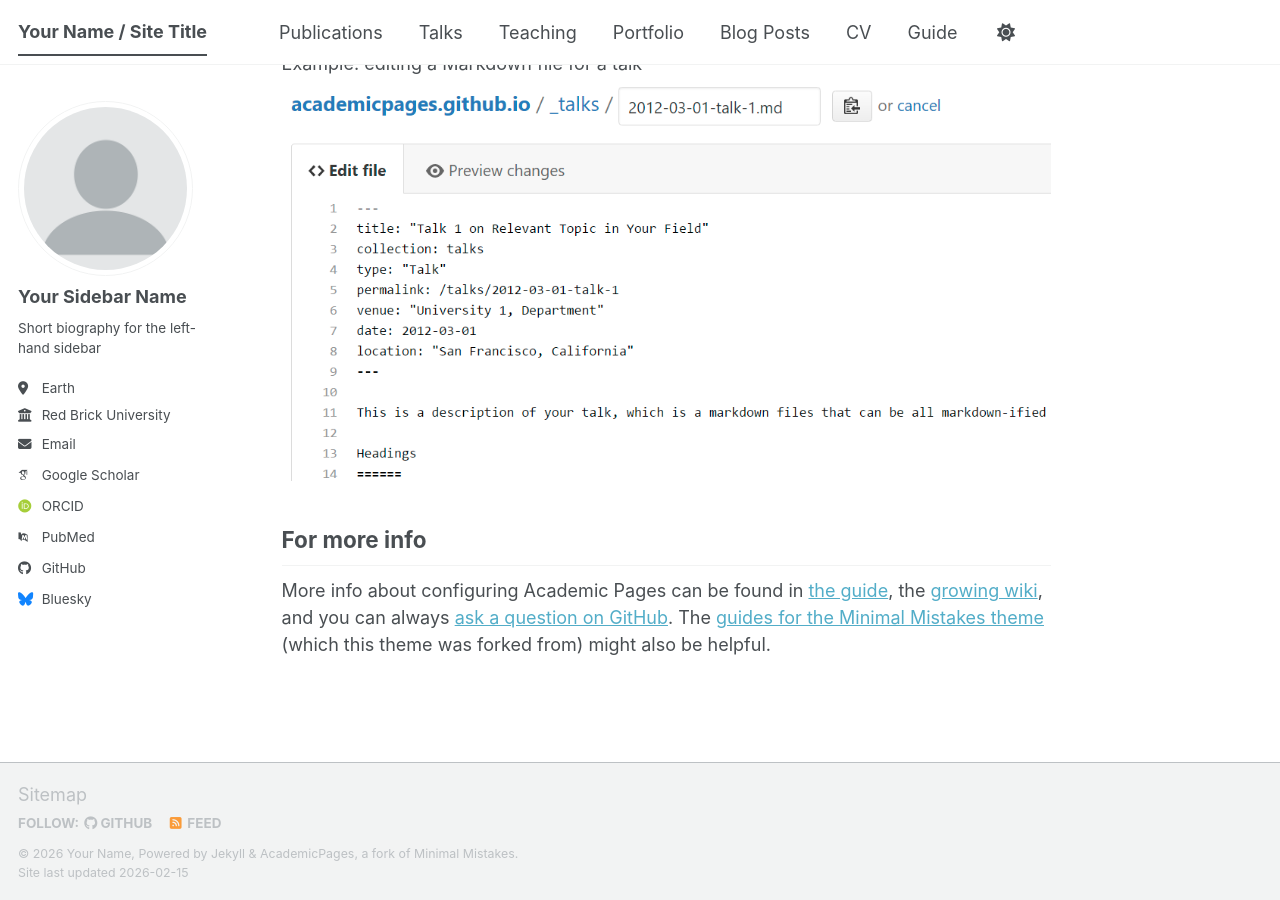
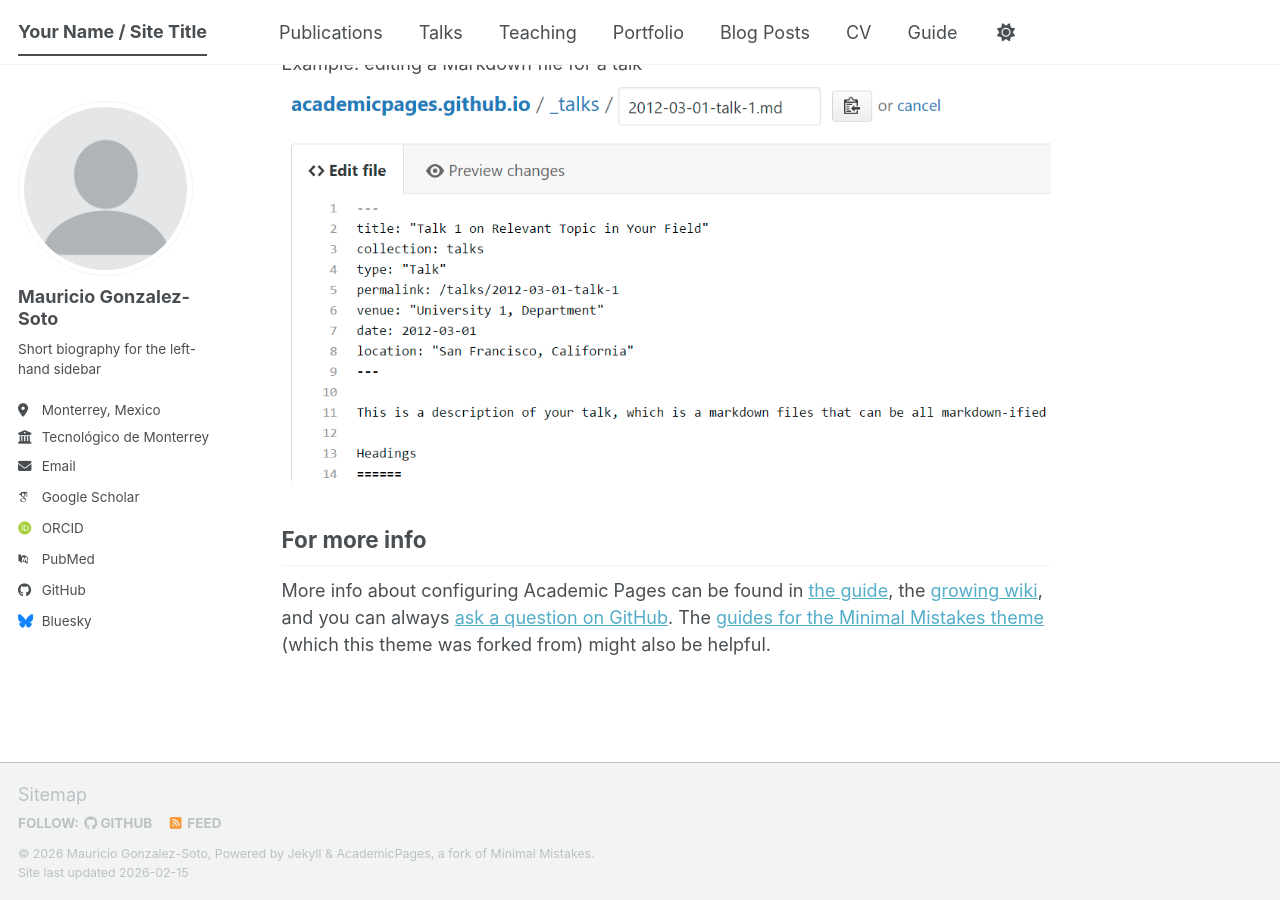
Before and after one commit to MauricioGS99/mauricio_gzz-soto, a Jekyll site: the page built from _pages/about.md, in a window 1280 px wide and 900 px high, scrolled down 2720 px. Built offline with Jekyll 4.4.1, drawn with Linux system fonts in a browser that asks for light colours; some web fonts are replaced; a script bundle is joined from its source files by our own code; library files that are not in the unit come from our copies.

Commit message:
Update _config.yml

```diff
--- a/_config.yml
+++ b/_config.yml
@@ -11,12 +11,12 @@
 site_theme               : "default" # The available themes options are "default", "air", "sunrise", "mint", "dirt" and "contrast"
 title                    : "Your Name / Site Title"
 title_separator          : "-"
-name                     : &name "Your Name"
-description              : &description "Your Name's academic portfolio"   # Update this with a general description of your site, this is the default if not overridden by a page
-url                      : https://academicpages.github.io # The base hostname & protocol for your site e.g. "https://[your GitHub username].github.io",
+name                     : &name "Mauricio Gonzalez-Soto"
+description              : &description "Computer Science professor at Tec de Monterrey"   # Update this with a general description of your site, this is the default if not overridden by a page
+url                      : https://mauricio_gzz-soto.github.io # The base hostname & protocol for your site e.g. "https://[your GitHub username].github.io",
                                                            # or if you already have some other page hosted on Github then use "https://[your GitHub username].github.io/[Your Repo Name]"
 baseurl                  : "" # the subpath of your site, e.g. "/blog"
-repository               : "academicpages/academicpages.github.io"
+repository               : "mauricio_gzz-soto.github.io"
 
 # Site Author - The following control what appear as part of the author content on the side bar.
 #               If a field is blank the icon and link will not appear, otherwise it will be shown.
@@ -24,13 +24,13 @@
 author:
   # Biographic information
   avatar           : "profile.png"
-  name             : "Your Sidebar Name"
+  name             : "Mauricio Gonzalez-Soto"
   pronouns         : # example: "she/her"
   bio              : "Short biography for the left-hand sidebar"
-  location         : "Earth"
-  employer         : "Red Brick University"
+  location         : "Monterrey, Mexico"
+  employer         : "Tecnológico de Monterrey"
   uri              : # URL
-  email            : "none@example.org"
+  email            : "mauricio.gonzalez.soto@tec.mx"
 
   # Academic websites
   academia         : # URL
```
